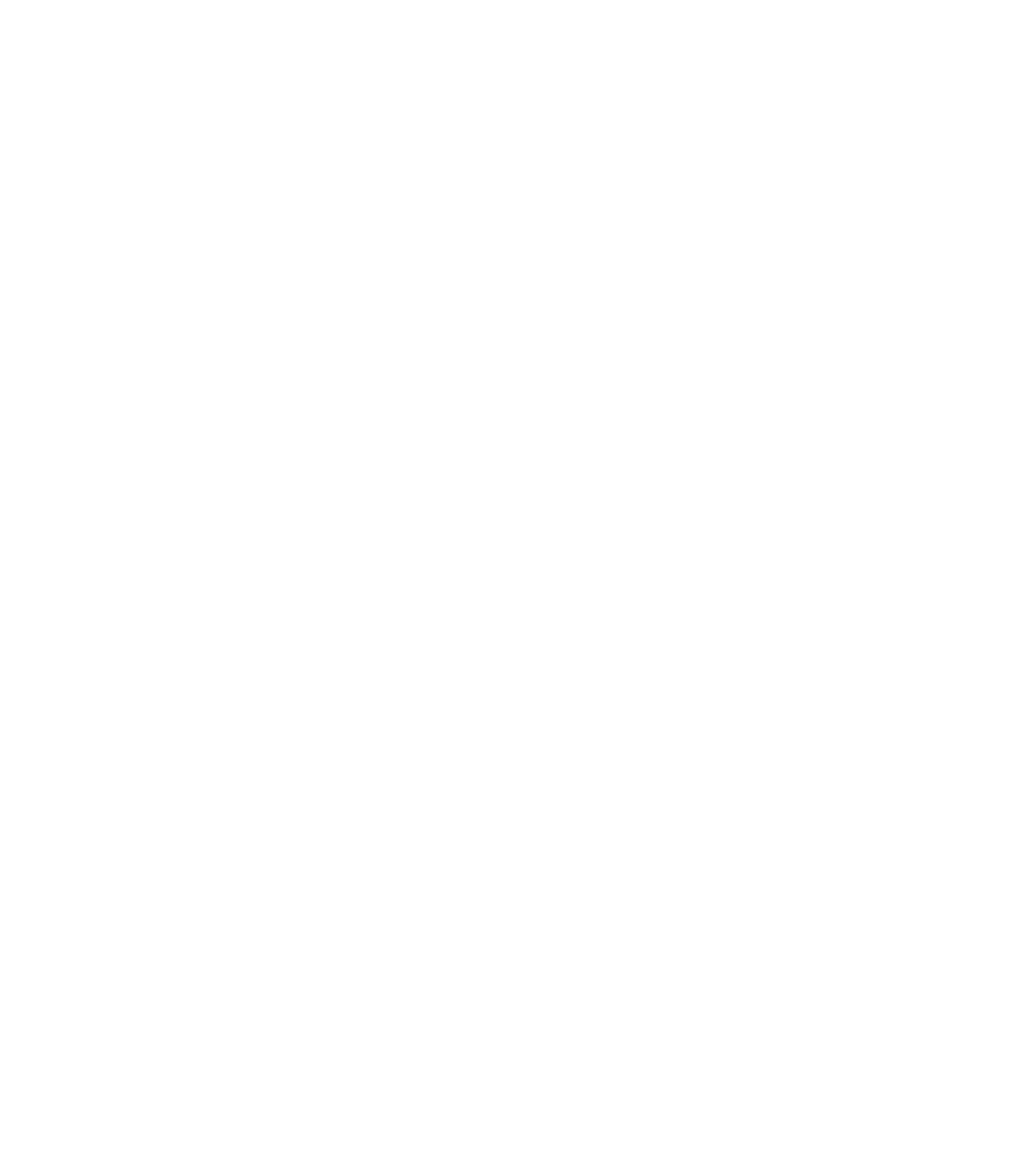
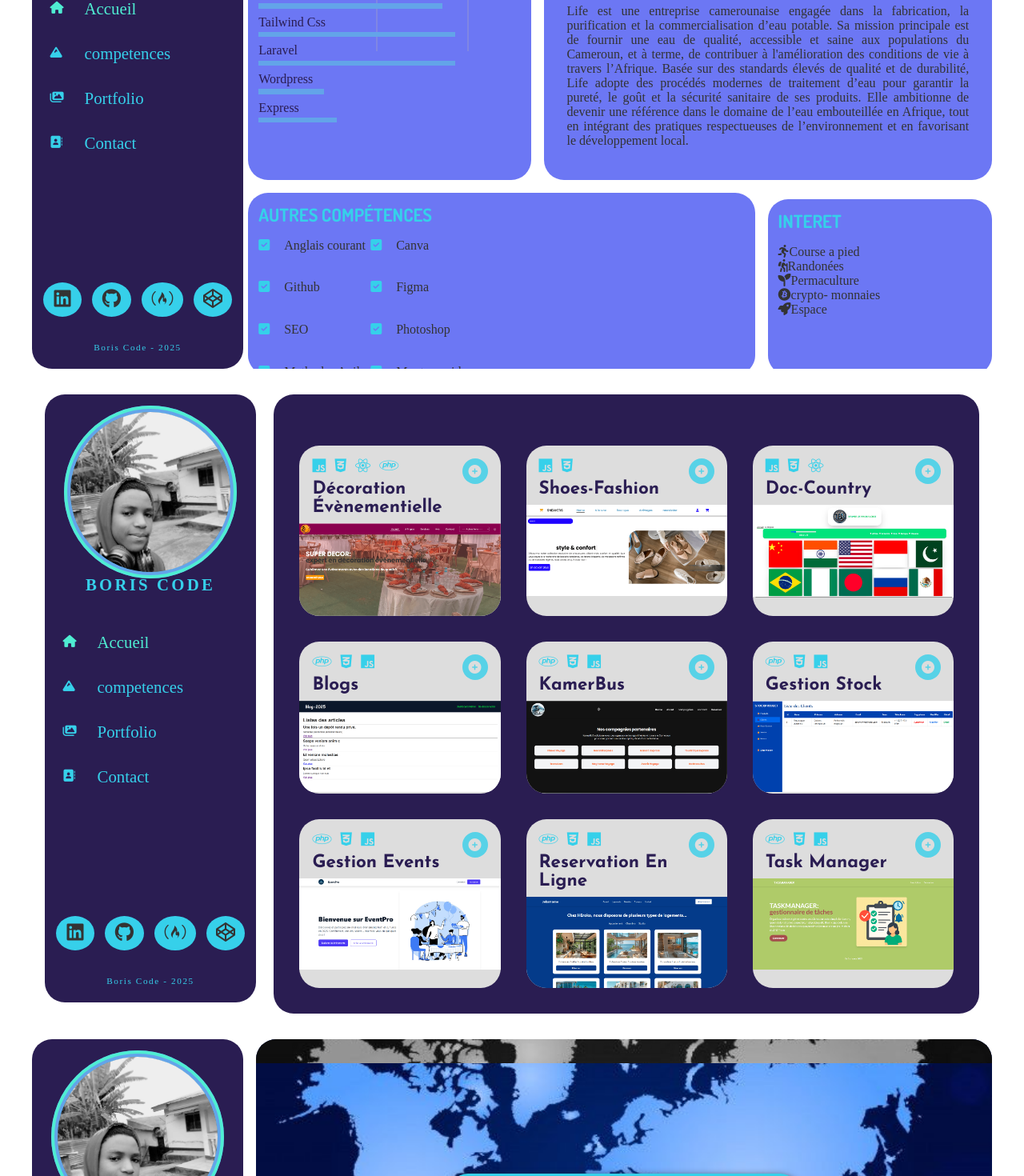
Before and after one commit to boris2442/my_cv_with_react, a React (Vite) app: page / in a window 1280 px wide. Shown: the part 1075-2545 px from the top of the page at 80% size. Before the commit the page ends 863 px from the top, so only its background shows below. Built offline with nearby package versions, Linux system fonts and the light colour scheme; a web font is replaced by a local one.

Commit message:
change classico

```diff
--- a/src/pages/Home.jsx
+++ b/src/pages/Home.jsx
@@ -1,6 +1,9 @@
 import React from 'react';
 import Navigation from '../components/Navigation';
-
+import Contact from '../pages/Contact';
+import Portfolio from '../pages/Portfolio';
+import Knowledges from '../pages/Knowledges';
+import NotFound from '../pages/NotFound';
 
 const Home = () => {
     return (
@@ -29,7 +32,12 @@
                     </div>
                 </div>
             </div>
+            <Knowledges />
+            <Portfolio />
+            <Contact />
+
         </section>
+
     );
 };
 
```
